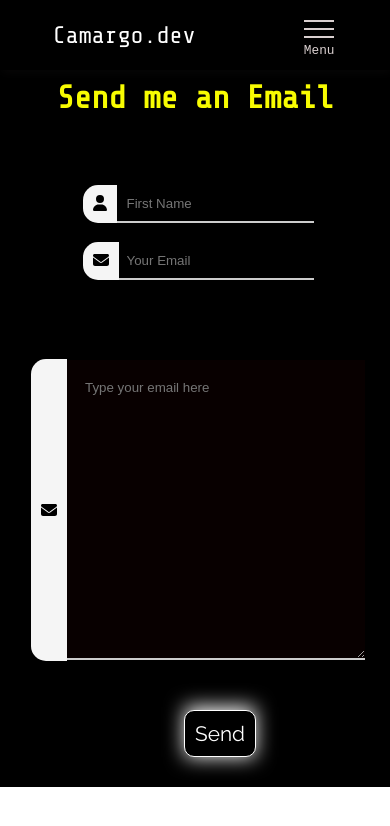
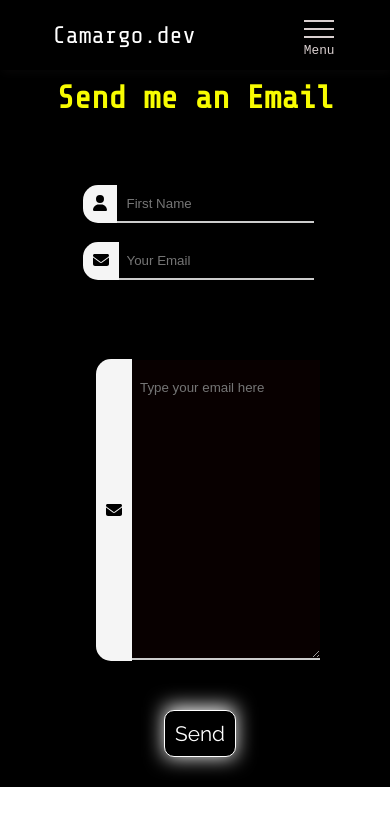
Before and after one commit to pedroacamargo/Camargo.dev, a React (Create React App) app: page /contact in a window 390 px wide. Shown: the top 826 px of the page. Built offline with nearby package versions, Linux system fonts and the light colour scheme; a web font is replaced by a local one.

Commit message:
Email responsive and navbar backdrop background

```diff
--- a/src/Styles/contact/ContactForms.styles.scss
+++ b/src/Styles/contact/ContactForms.styles.scss
@@ -2,7 +2,7 @@
 
 .forms-container {
     padding-top: 70px;
-    overflow: hidden;
+    //overflow: hidden;
 
     @include flexcenter();
     flex-direction: column;
@@ -190,10 +190,17 @@
         &:last-child {
             margin-left: 50px;
             .input-container .textarea {
-                width: 300px;
+                width: 200px;
+                margin: 10px 10px;
+
+                & + .input-label + .input-icon + .linebot {
+                    margin-left: 2px;
+                }
+
 
                 &:focus + .input-label + .input-icon + .linebot {
-                    width: 300px;
+                    width: 200px;
+                    margin-left: 2px;
                 }
             }
         }
@@ -202,5 +209,15 @@
             flex-direction: column;
             margin: 20px;
         }
+
+        .btn-submit {
+            margin-left: -30px;
+
+        }
+
+        .light-blink{
+            margin-left: -40px;
+        }
+
     }
 }
--- a/src/Styles/navbar/Variables/Variables.styles.scss
+++ b/src/Styles/navbar/Variables/Variables.styles.scss
@@ -15,7 +15,7 @@ $mobileOpenedMenuBackground: rgb(7, 7, 7); // Mobile menu opened background
 
 /* Navbar */
 $navOriginalHeight: 70px;
-$colorNavbar: rgba(0, 0, 0, 0.6);
+$colorNavbar: rgba(0, 0, 0, 0.342);
 $logoFont: 'Share Tech Mono', monospace;
 $logoColor: white;
 $logoSize: 1.7em;
--- a/src/routes/Navbar.component.tsx
+++ b/src/routes/Navbar.component.tsx
@@ -14,7 +14,7 @@ const Navbar = () => {
     }
 
     return (
-        <div style={{position: 'fixed', width: '100%', zIndex: '60'}}>
+        <div style={{position: 'fixed', width: '100%', zIndex: '60', backdropFilter: "blur(10px)"}}>
             <nav>
                 <div className="navbar-container">
                     <Link className='logo' to="/">Camargo.dev</Link>
```
Also changed, not shown: src/Styles/navbar/Navbar.styles.scss (line endings or trailing spaces).
